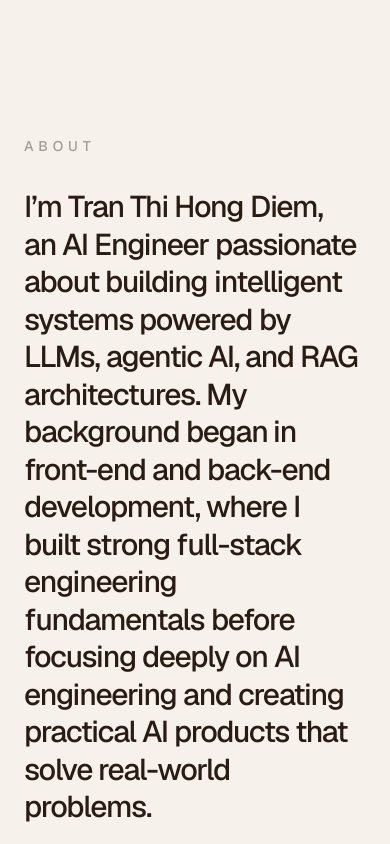
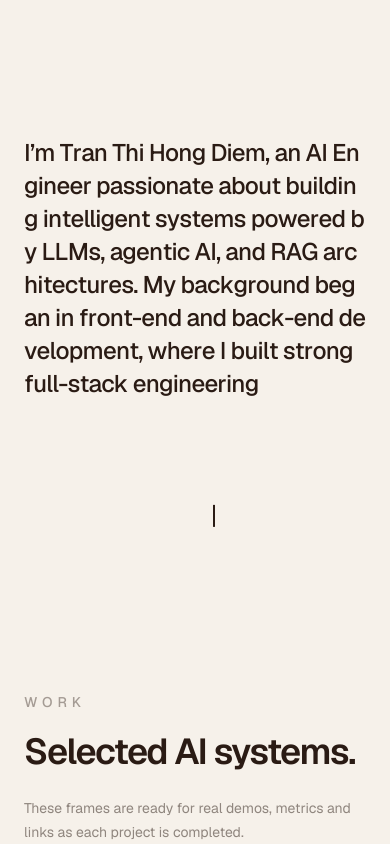
Before and after one commit to demihtran/demihtran.github.io, a Next.js app: page / in a window 390 px wide. Shown: the part 840-1684 px from the top of the page. Built offline with nearby package versions, Linux system fonts and the light colour scheme.

Commit message:
Add typewriter About intro
Remove the About label and use a smaller typewriter-style introduction to make the section feel more personal and lightweight.

Co-Authored-By: Claude Opus 4.7 <noreply@anthropic.com>

```diff
--- a/src/app/globals.css
+++ b/src/app/globals.css
@@ -35,6 +35,23 @@ body {
 
 a {
   text-decoration: none;
+}
+
+[data-about-text]::after {
+  display: inline-block;
+  width: 0.08em;
+  height: 0.9em;
+  margin-left: 0.12em;
+  background: #2a1b14;
+  content: "";
+  transform: translateY(0.12em);
+  animation: about-caret 0.85s steps(1) infinite;
+}
+
+@keyframes about-caret {
+  50% {
+    opacity: 0;
+  }
 }
 
 ::selection {
--- a/src/components/intro.tsx
+++ b/src/components/intro.tsx
@@ -4,16 +4,14 @@ const aboutText =
 export function Intro() {
   return (
     <section id="about" className="mx-auto max-w-6xl px-6 py-20 lg:px-8">
-      <p data-reveal className="text-sm font-medium uppercase tracking-[0.35em] text-[#2a1b14]/40">
-        About
-      </p>
       <p
         data-about-text
-        className="mt-8 max-w-5xl text-balance text-3xl font-medium leading-tight tracking-[-0.04em] text-[#2a1b14] sm:text-5xl sm:leading-tight lg:text-6xl"
+        aria-label={aboutText}
+        className="max-w-5xl text-pretty text-2xl font-medium leading-snug tracking-[-0.035em] text-[#2a1b14] sm:text-3xl lg:text-4xl"
       >
-        {aboutText.split(" ").map((word, index) => (
-          <span key={`${word}-${index}`} data-about-word className="inline-block will-change-transform">
-            {word}&nbsp;
+        {Array.from(aboutText).map((character, index) => (
+          <span key={`${character}-${index}`} data-about-char aria-hidden="true" className="inline-block will-change-opacity">
+            {character === " " ? " " : character}
           </span>
         ))}
       </p>
--- a/src/components/page-animations.tsx
+++ b/src/components/page-animations.tsx
@@ -35,13 +35,13 @@ export function PageAnimations() {
       });
 
       gsap.utils.toArray<HTMLElement>("[data-about-text]").forEach((element) => {
-        gsap.from(element.querySelectorAll("[data-about-word]"), {
-          autoAlpha: 0,
-          yPercent: 80,
-          rotateX: -28,
-          filter: "blur(10px)",
-          duration: 0.85,
-          ease: "power3.out",
+        const characters = element.querySelectorAll("[data-about-char]");
+
+        gsap.set(characters, { autoAlpha: 0 });
+        gsap.to(characters, {
+          autoAlpha: 1,
+          duration: 0.01,
+          ease: "none",
           stagger: 0.018,
           scrollTrigger: {
             trigger: element,
```
